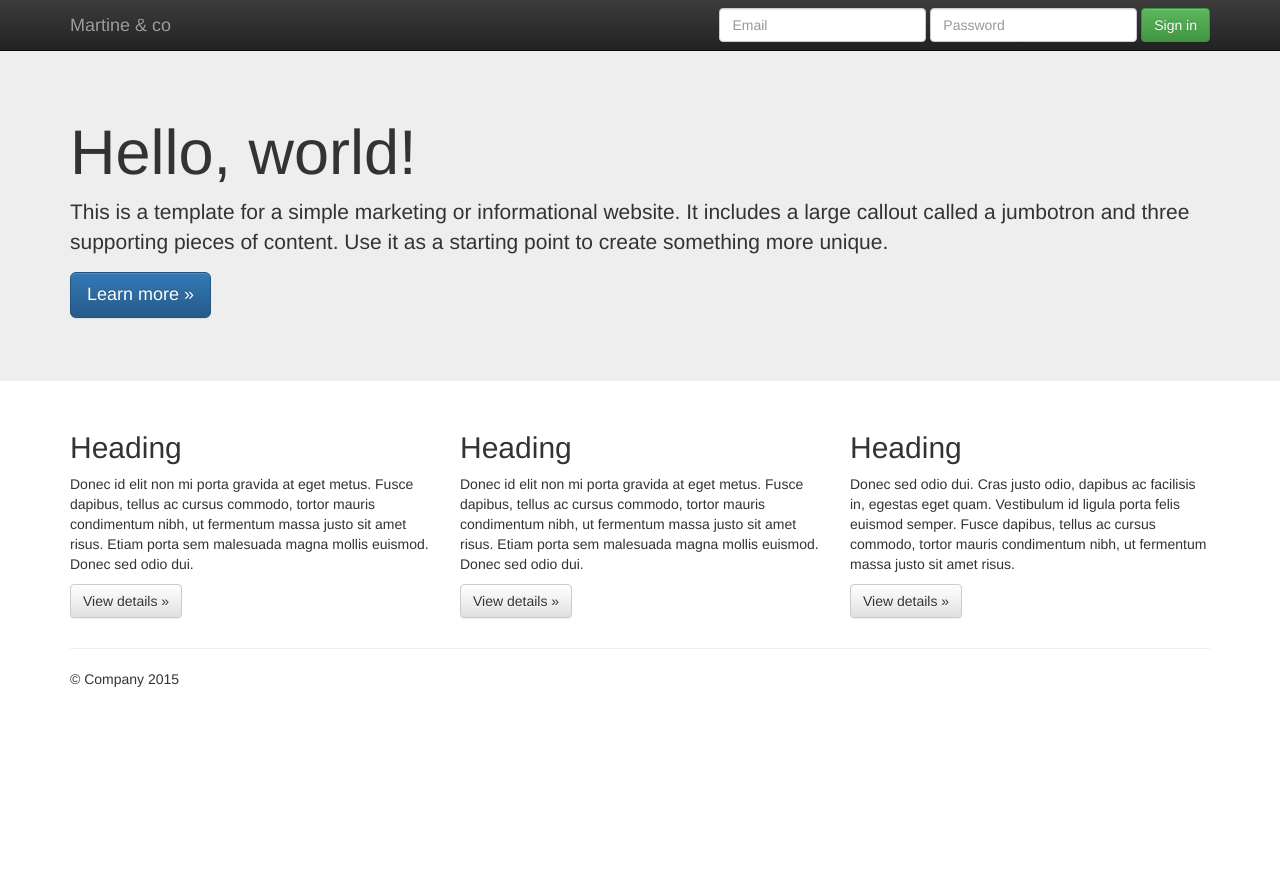
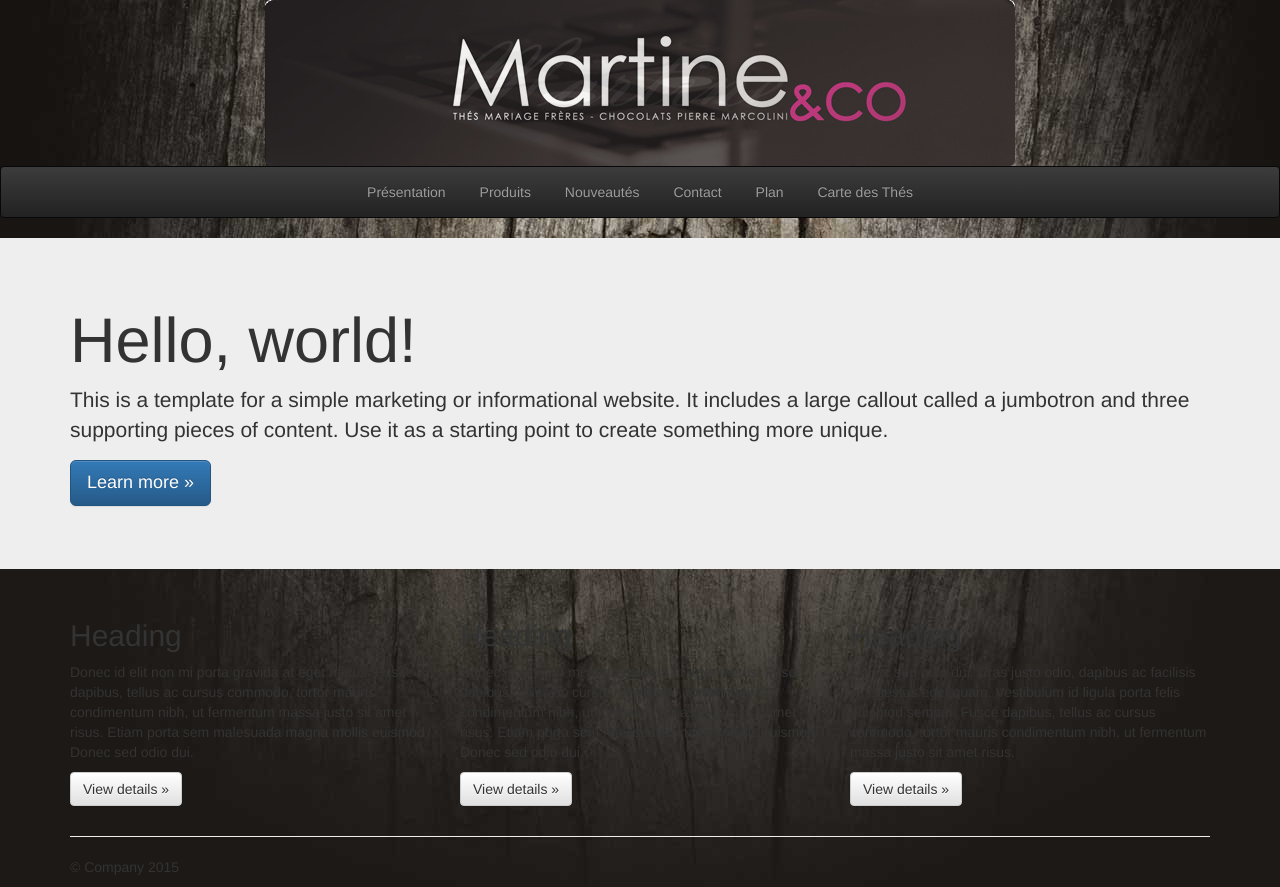
Before and after one commit to Pumplecake/martine_and_co, a plain HTML site: page index.html in a window 1280 px wide. Before the commit the page ends 800 px from the top, so only its background shows below. Drawn offline with nearby package versions, Linux system fonts and the light colour scheme.

Commit message:
Ajout d'une navbar adaptative et du logo

```diff
--- a/css/main.css
+++ b/css/main.css
@@ -3,3 +3,28 @@
 /* ==========================================================================
    Author's custom styles
    ========================================================================== */
+
+body {
+	padding-top: 0;
+	background-image: url("../Figures/body-background.jpg");
+}
+
+#navbar-spacer {
+	padding-top: 50px;
+}
+
+
+
+/* ==========================================================================
+   Bootstrap modifications
+   ========================================================================== */
+
+.row > .navbar-nav {
+	width: 100%;
+	text-align: center;
+}
+
+.row > .navbar-nav > li {
+	float: none;
+	display: inline-block;
+}
--- a/index.html
+++ b/index.html
@@ -10,16 +10,11 @@
         <meta name="description" content="Martine & co, chocolat marcolini, frères mariage, olives & co, en bergerue 18, 4000 Liège" />
         <meta name="keywords" content="Martine & co, chocolat marcolini, frères mariage, olives & co"/>
         <meta name="viewport" content="width=device-width, initial-scale=1">
+
         <link rel="apple-touch-icon" href="apple-touch-icon.png">
 	<!-- Ligne du dessus à modifier (icône à changer) -->
 
         <link rel="stylesheet" href="css/bootstrap.min.css">
-        <style>
-            body {
-                padding-top: 50px;
-                padding-bottom: 20px;
-            }
-        </style>
         <link rel="stylesheet" href="css/bootstrap-theme.min.css">
         <link rel="stylesheet" href="css/main.css">
 
@@ -29,7 +24,10 @@
         <!--[if lt IE 8]>
             <p class="browserupgrade">Votre navigateur internet est <strong>obsolète</strong>. Nous vous conseillons de <a href="http://browsehappy.com/">mettre à jour votre navigateur</a> pour améliorer votre expérience.</p>
         <![endif]-->
-    <nav class="navbar navbar-inverse navbar-fixed-top" role="navigation">
+
+    <div id="navbar-spacer" class="visible-xs"></div>
+
+    <nav class="navbar navbar-default navbar-fixed-top visible-xs" role="navigation">
       <div class="container">
         <div class="navbar-header">
           <button type="button" class="navbar-toggle collapsed" data-toggle="collapse" data-target="#navbar" aria-expanded="false" aria-controls="navbar">
@@ -38,44 +36,44 @@
             <span class="icon-bar"></span>
             <span class="icon-bar"></span>
           </button>
+        </div>
 
+	<div id="navbar" class="navbar-collapse collapse">
+		<ul class="nav navbar-nav">
+			<li><a href="#">Présentation</a></li>
+			<li><a href="#">Produits</a></li>
+			<li><a href="#">Nouveautés</a></li>
+			<li><a href="#">Contact</a></li>
+			<li><a href="#">Plan</a></li>
+			<li><a href="#">Carte des Thés</a></li>
+		</ul>
+        </div>
+      </div>
+    </nav>
 
-	  <!-- Changer la police, il faut qu'elle soit comme celle du site original -->
-          <a class="navbar-brand" href="#">Martine & co</a>
+    <div class="container">
+    	<div class="row">
+	  <img class="img-rounded center-block" src="Figures/martineandco-top-banner.jpg" alt="Martine & Co à Liège">
+	</div>
+    </div>
+
+    <nav class="navbar navbar-inverse hidden-xs" role="navigation">
+      <div class="container">
+	<div class="row">
+		<ul class="nav navbar-nav">
+			<li><a href="#">Présentation</a></li>
+			<li><a href="#">Produits</a></li>
+			<li><a href="#">Nouveautés</a></li>
+			<li><a href="#">Contact</a></li>
+			<li><a href="#">Plan</a></li>
+			<li><a href="#">Carte des Thés</a></li>
+		</ul>
         </div>
-        <div id="navbar" class="navbar-collapse collapse">
+      </div>
+    </nav>
 
 
 
-		<!-- Nous sommes dans la barre de navigation. Idée: y mettre les réseaux sociaux et un formulaire de contact. On peut aussi mettre un bandeau en dessous de la page pour la navigation mobile. Voir comment combiner ces deux affichages (inspiration de qz.com).
-
-  Mettre un défilé horizontal de photos, la première étant toujours Martine & co.
-
--->
-
-
-
-
-          <form class="navbar-form navbar-right" role="form">
-            <div class="form-group">
-              <input type="text" placeholder="Email" class="form-control">
-            </div>
-            <div class="form-group">
-              <input type="password" placeholder="Password" class="form-control">
-            </div>
-            <button type="submit" class="btn btn-success">Sign in</button>
-          </form>
-        </div><!--/.navbar-collapse -->
-      </div>
-    </nav>
-
-    <!-- <div>
-    Pour que la description du magasin soit adaptée au mobile, mettre une image clickable dirigeant vers la présentation/affichant un menu déroulant.
-  On peut envisager de faire un défilé horizontal de photos qui pointe vers la présentation + horaire du magasin.
-
-
-  To do: faire une carte des différents liens du site, pour savoir ce qui pointe vers quoi.
-    </div> -->
 
     <!-- Main jumbotron for a primary marketing message or call to action -->
     <div class="jumbotron">
```
Also changed, not shown: Figures/body-background.jpg (added), Figures/martineandco-top-banner.jpg (added), 1 other file.
